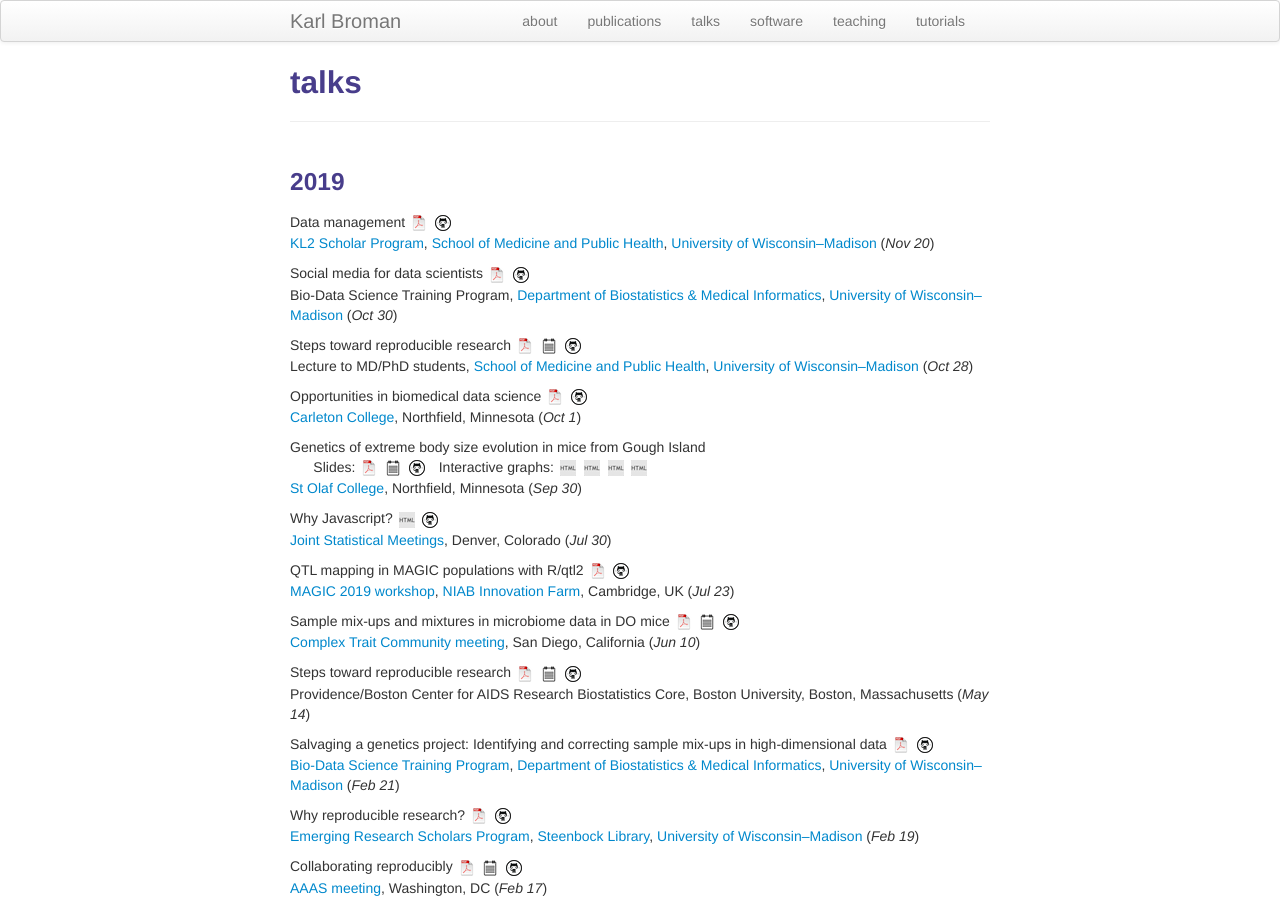
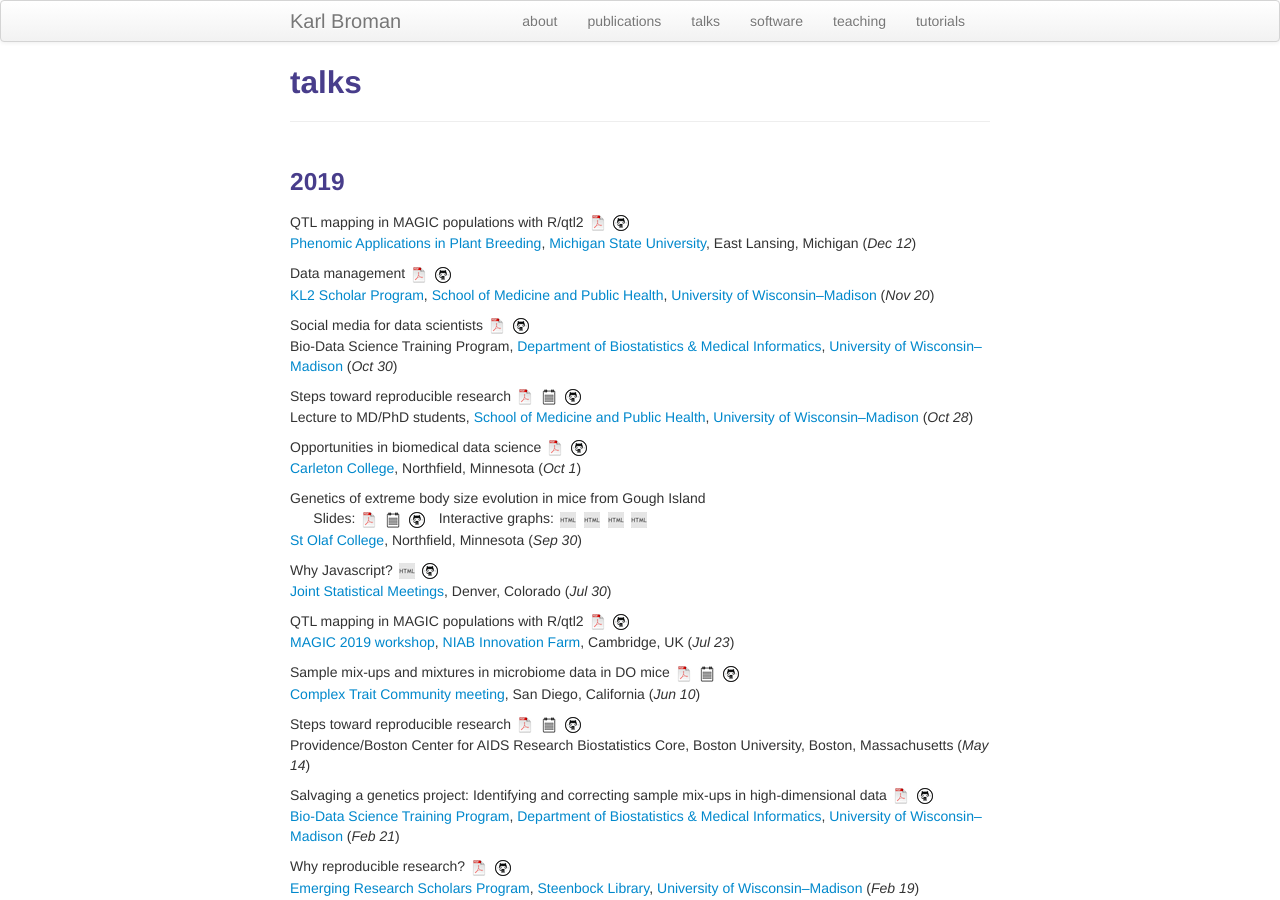
Before and after one commit to kbroman/kbroman.github.io, a Jekyll site: the page built from pages/talks.md, in a window 1280 px wide and 900 px high. Built offline with Jekyll 4.4.1, drawn with Linux system fonts in a browser that asks for light colours.

Commit message:
pages/talks: add michigan state talk (2019-12-12)

```diff
--- a/pages/talks.md
+++ b/pages/talks.md
@@ -5,6 +5,13 @@ description: Karl Broman's talks
 ---
 
 ###  2019
+
+QTL mapping in MAGIC populations with R/qtl2
+[![pdf](icons16/pdf-icon.png)](https://kbroman.org/Talk_MSU2019/msu2019.pdf)
+[![github](icons16/github-icon.png)](https://github.com/kbroman/Talk_MSU2019)<br/>
+[Phenomic Applications in Plant
+Breeding](https://www.canr.msu.edu/pbgb/Symposium/), [Michigan State
+University](https://msu.edu), East Lansing, Michigan (_Dec 12_)
 
 Data management
 [![pdf](icons16/pdf-icon.png)](https://www.biostat.wisc.edu/~kbroman/presentations/datamgmt2019.pdf)
```
